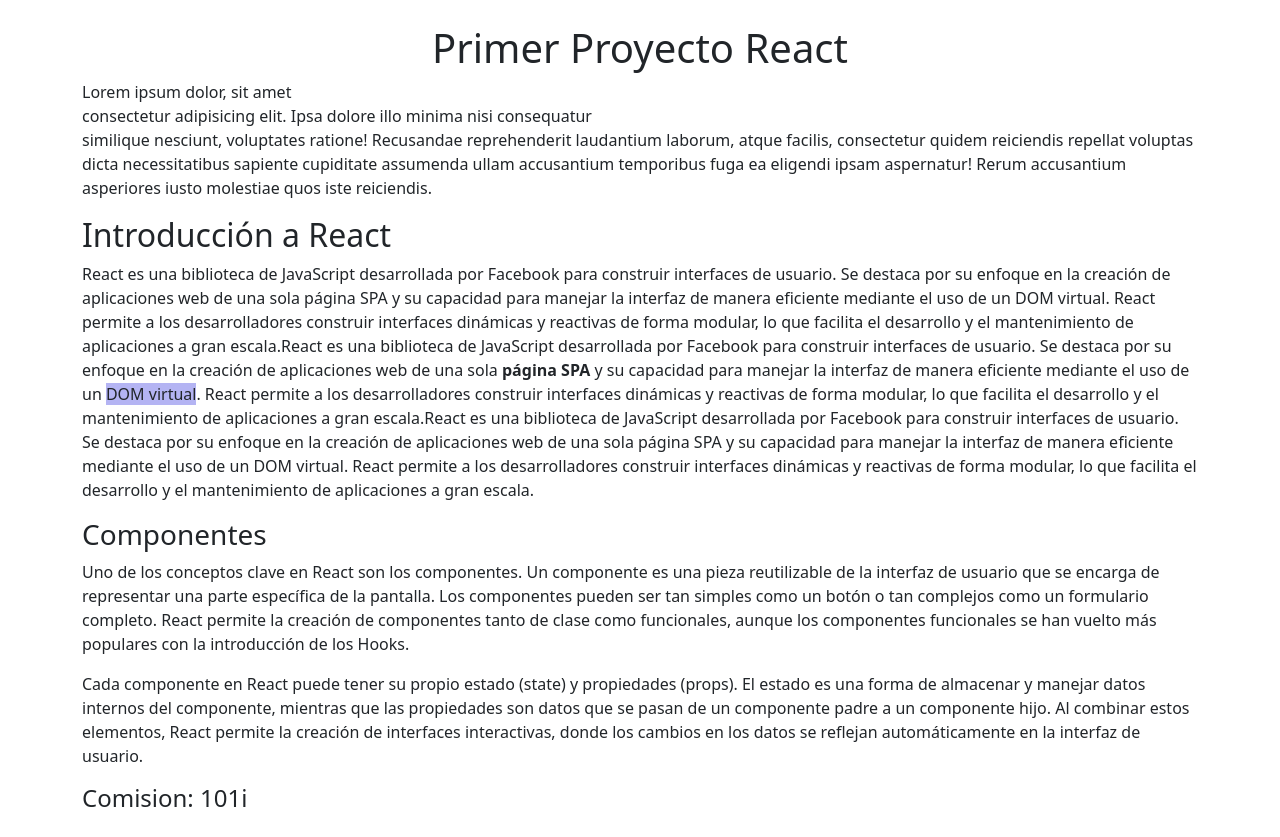
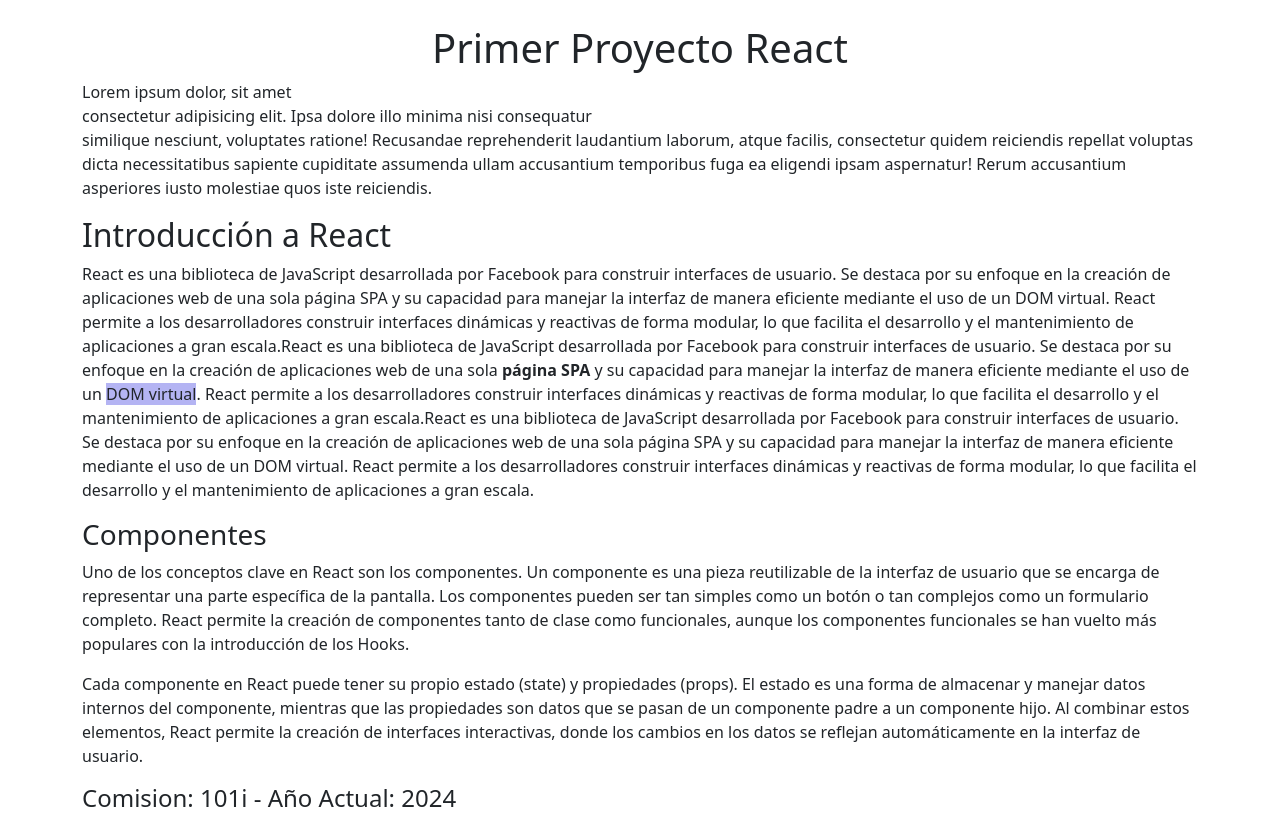
Before and after one commit to marvi2011/practicaReact-c101i, a React (Vite) app: page / in a window 1280 px wide. Built offline with nearby package versions, Linux system fonts and the light colour scheme.

Commit message:
enviamos un segundo props de prueba

```diff
--- a/src/components/Informacion.jsx
+++ b/src/components/Informacion.jsx
@@ -2,6 +2,7 @@
 
 const Informacion = () => {
   //aqui agrego la mayor parte de logica
+  const anio = new Date().getFullYear();
   return (
     //se puede agregar algo de logica aqui, pero poca
     <section>
@@ -17,9 +18,10 @@
         el mantenimiento de aplicaciones a gran escala.React es una biblioteca
         de JavaScript desarrollada por Facebook para construir interfaces de
         usuario. Se destaca por su enfoque en la creación de aplicaciones web de
-        una sola <strong>página SPA</strong> y su capacidad para manejar la interfaz de manera
-        eficiente mediante el uso de un <span className="parrafoResaltado">DOM virtual</span>. React permite a los
-        desarrolladores construir interfaces dinámicas y reactivas de forma
+        una sola <strong>página SPA</strong> y su capacidad para manejar la
+        interfaz de manera eficiente mediante el uso de un{" "}
+        <span className="parrafoResaltado">DOM virtual</span>. React permite a
+        los desarrolladores construir interfaces dinámicas y reactivas de forma
         modular, lo que facilita el desarrollo y el mantenimiento de
         aplicaciones a gran escala.React es una biblioteca de JavaScript
         desarrollada por Facebook para construir interfaces de usuario. Se
@@ -30,7 +32,7 @@
         facilita el desarrollo y el mantenimiento de aplicaciones a gran escala.
       </p>
       {/*aqui envio un props */}
-    <Teoria comision='101i'></Teoria>
+      <Teoria comision="101i" anioActual={anio}></Teoria>
     </section>
   );
 };
--- a/src/components/Teoria.jsx
+++ b/src/components/Teoria.jsx
@@ -20,7 +20,7 @@
         los cambios en los datos se reflejan automáticamente en la interfaz de
         usuario.
       </p>
-      <h4>Comision: {props.comision}</h4>
+      <h4>Comision: {props.comision} - Año Actual: {props.anioActual}</h4>
     </article>
   );
 };
```
